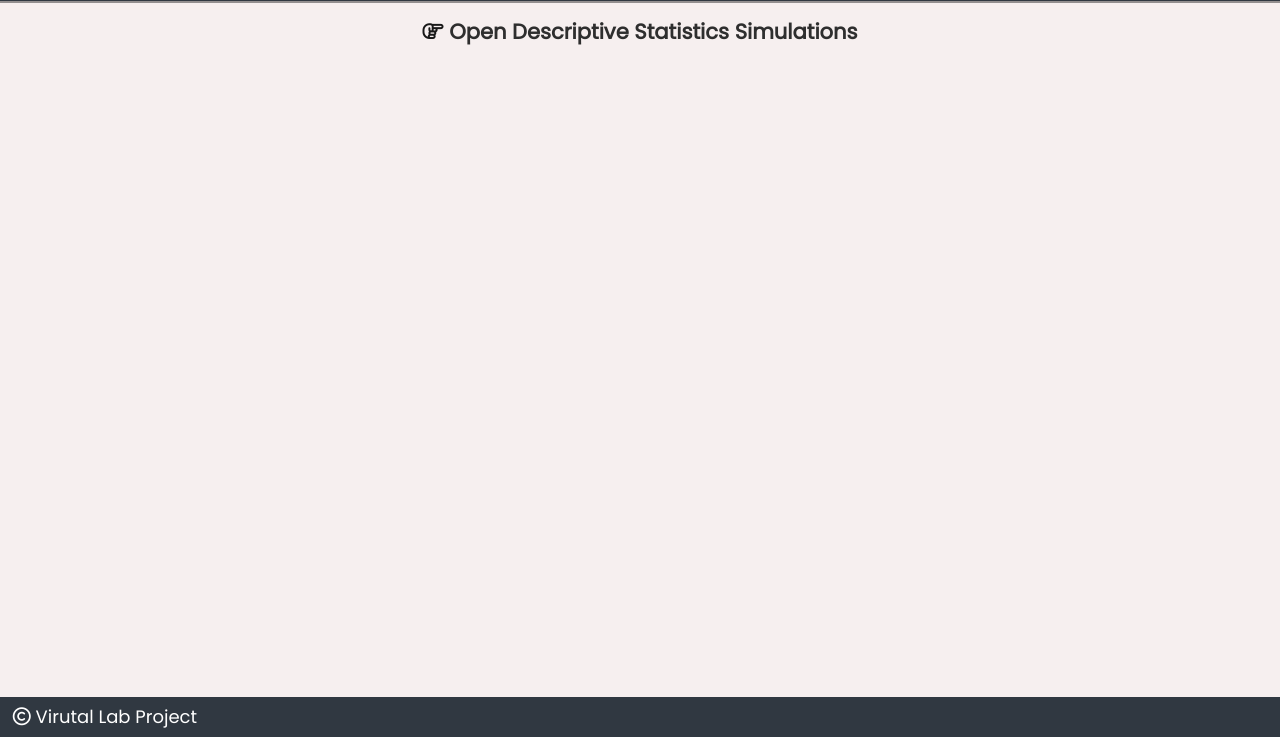
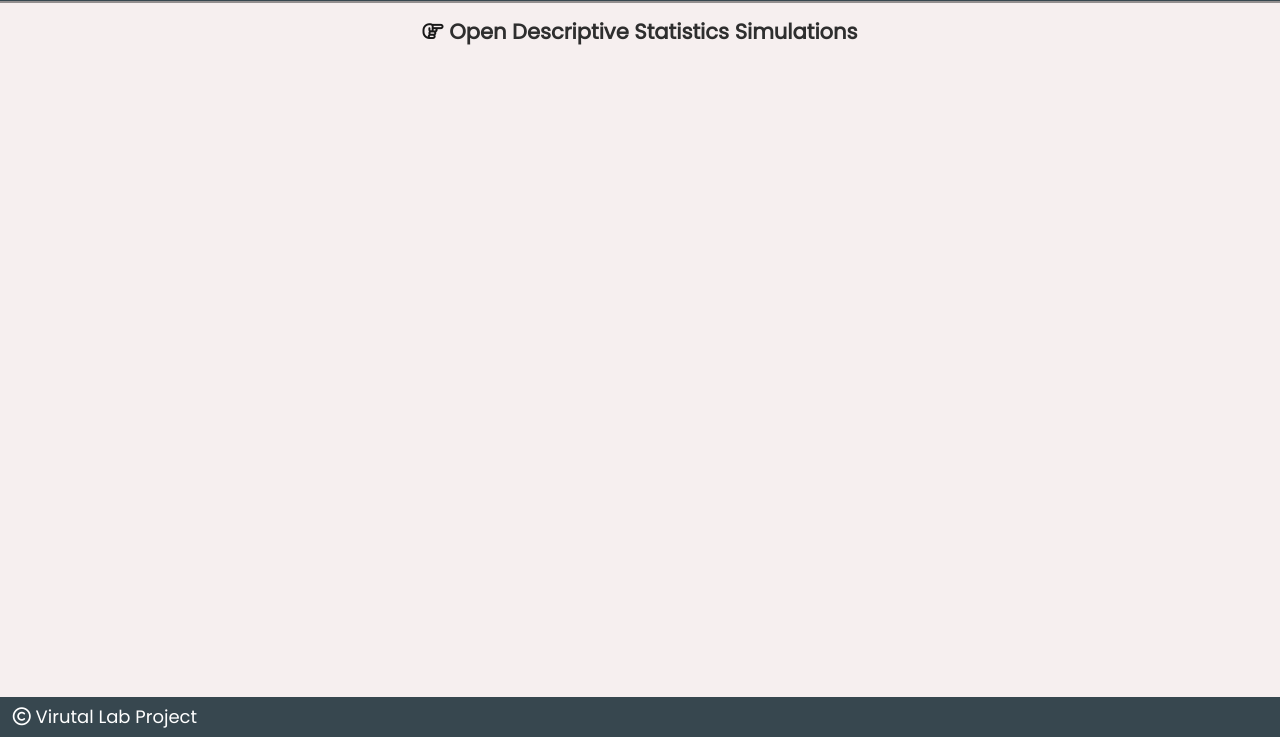
Before and after one commit to virtual-labs/exp-descriptive-statistics-iitd, a plain HTML site: page experiment/simulation/index.html in a window 1280 px wide. Shown: the part 63-800 px from the top of the page. Drawn offline with Linux system fonts and the light colour scheme.

Commit message:
change bar color:

```diff
--- a/experiment/simulation/styles/base.css
+++ b/experiment/simulation/styles/base.css
@@ -26,7 +26,7 @@
     --main-stroke: #181818;
     --main-highlight: #4fc4cf;
     --main-primary: #ffffff;
-    --main-secondary: #303841;
+    --main-secondary: #37474F;
     --main-tertiary: #fbdd74;
 
   }
```
